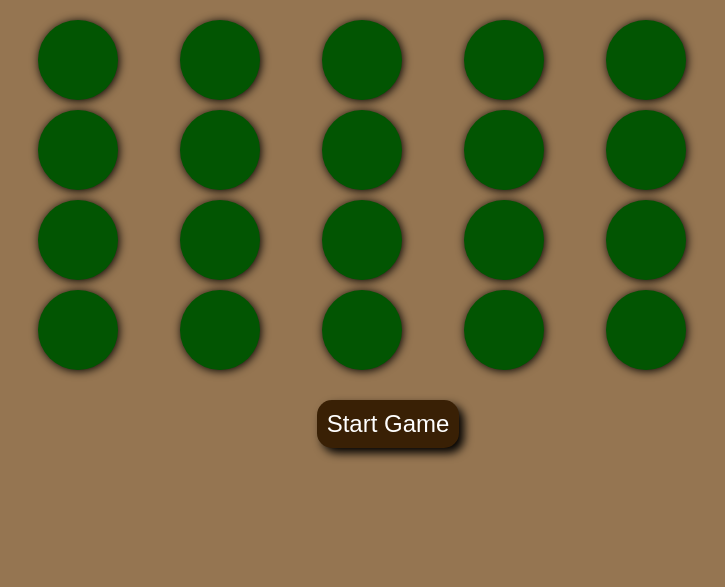
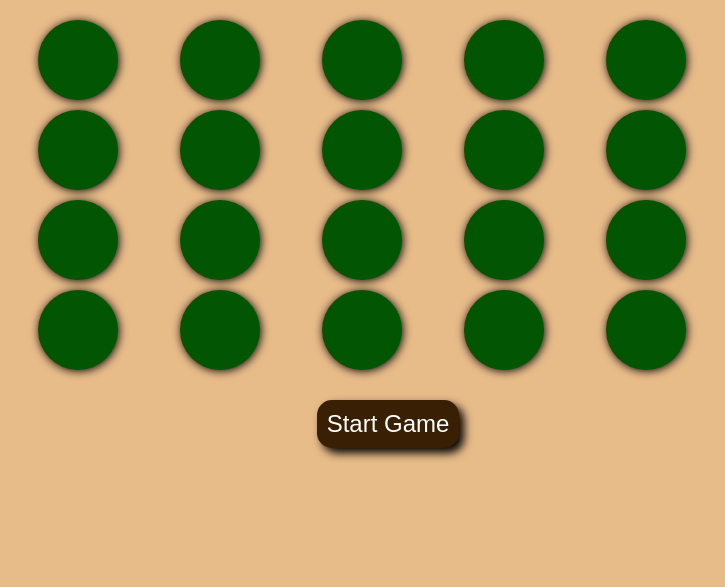
Before and after one commit to fayizafarooq/whack-a-mole-game, a plain HTML site: page index.html in a window 1280 px wide. Shown: the part 213-800 px from the top of the page, without its empty margins (252-977 px from the left). Drawn offline with Linux system fonts and the light colour scheme.

Commit message:
Update style.css

```diff
--- a/style.css
+++ b/style.css
@@ -1,5 +1,5 @@
 body{
-  background-color: hsla(32, 86%, 22%, 0.701);
+  background-color: hsla(32, 68%, 61%, 0.701);
 }
 
 .game{
```
